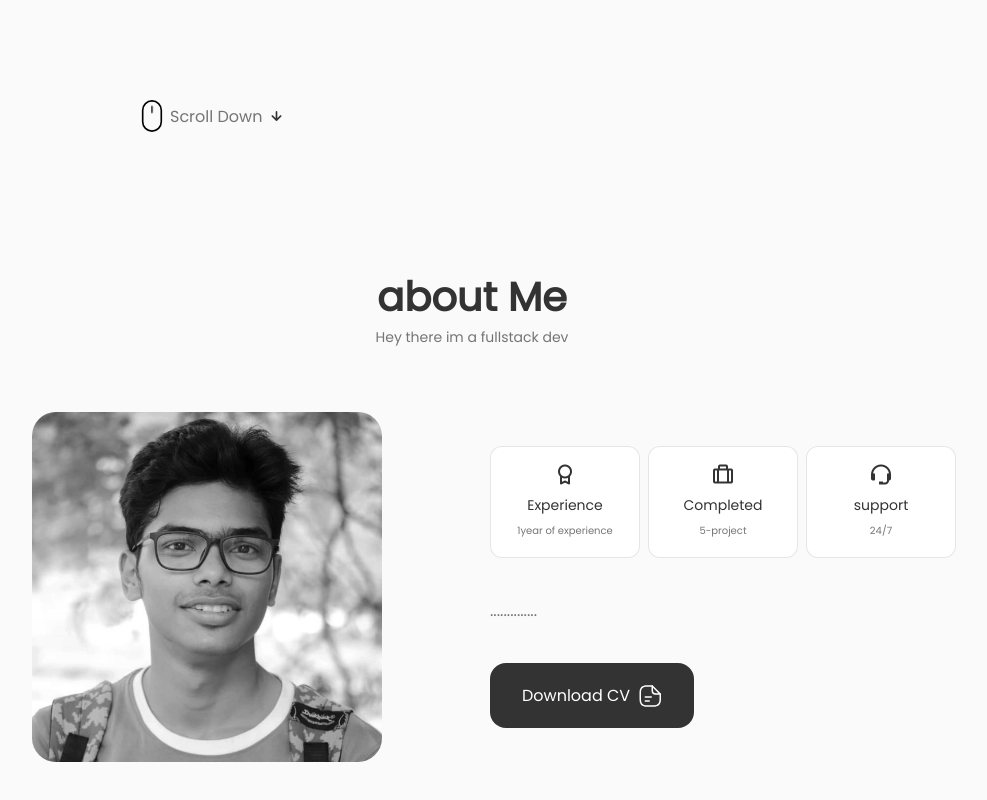
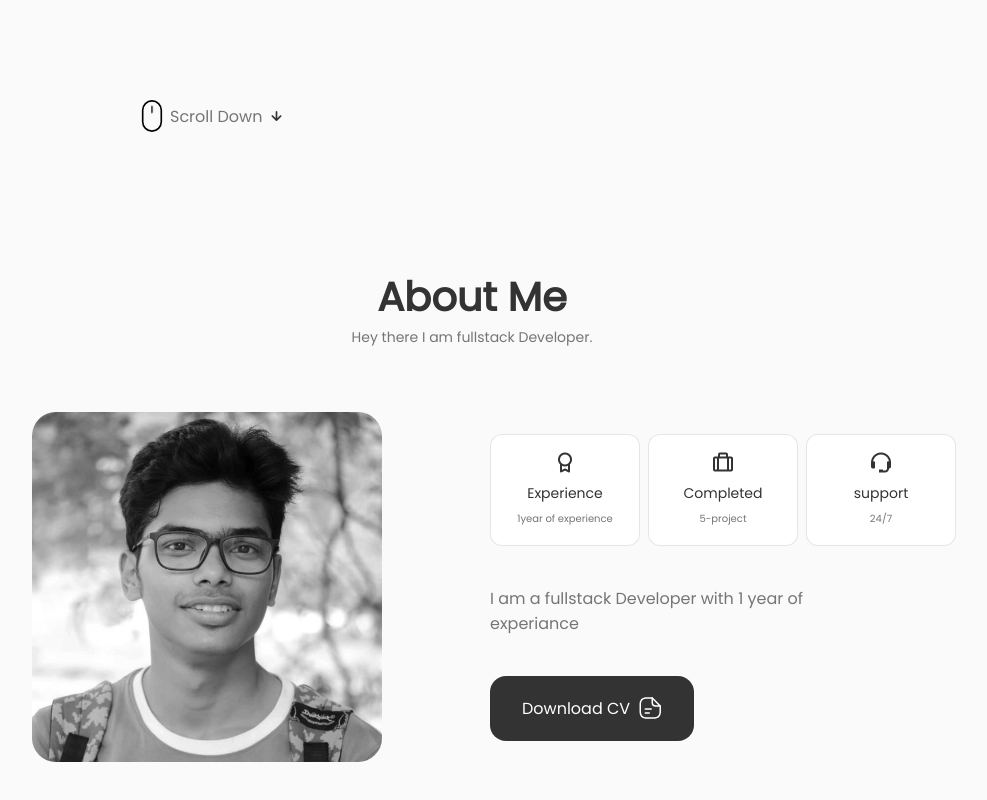
Before and after one commit to reetamroyburman/React-Personal-Portfolio, a React (Create React App) app: page / in a window 1280 px wide. Shown: the part 496-1296 px from the top of the page, without its empty margins (168-1155 px from the left). Built offline with nearby package versions, Linux system fonts and the light colour scheme.

Commit message:
About section changes

```diff
--- a/src/components/about/About.jsx
+++ b/src/components/about/About.jsx
@@ -7,15 +7,15 @@ import Info from './Info'
 const About = () => {
   return (
     <section className="about section" id="about">
-      <h2 className="section__title">about Me</h2>
-      <span className="section__subtitle">Hey there im a fullstack dev</span>
+      <h2 className="section__title">About Me</h2>
+      <span className="section__subtitle">Hey there I am fullstack Developer.</span>
 
       <div className="about__container container grid">
         <img src={AboutImg} alt="" className="about__img" />
           <div className="about__data">
             <Info/>
 
-            <p className="about__description">..............</p>
+            <p className="about__description">I am a fullstack Developer with 1 year of experiance</p>
 
             <a download= '' href={CV} className="button button--flex">Download CV
             <svg
```
